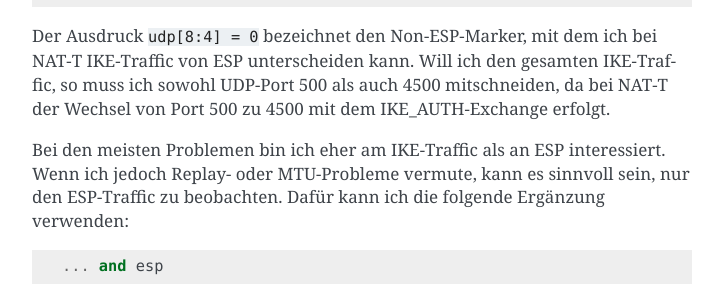
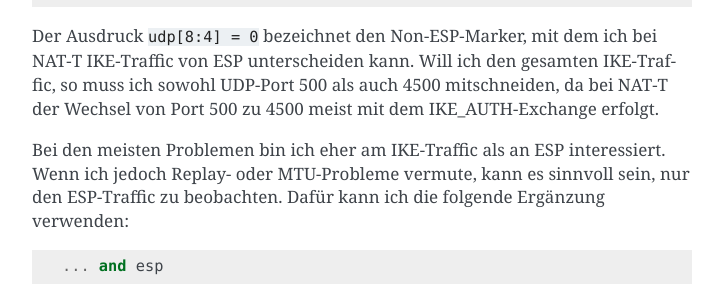
Before and after one commit to matwei-books/Fehlersuche-bei-IPsec-VPN-mit-IKEv2, a Sphinx documentation site: the page built from source/grundlagen/paketmitschnitt.rst, in a window 1280 px wide and 900 px high, scrolled down 6020 px. Shown: the part 236-527 px from the top of the window, without its empty margins (388-1111 px from the left). Built offline with Sphinx 7.4.7, drawn with Linux system fonts in a browser that asks for light colours; cross-references to code outside the pages are shown as plain code.

```diff
--- a/source/anhang/datagram-header.rst
+++ b/source/anhang/datagram-header.rst
@@ -78,7 +78,8 @@ Minor Version (4 Bits):
   müssen die Unterversion auf 0 setzen
   und in empfangenen Nachrichten ignorieren.
 
-.. index:: CREATE_CHILD_SA, Exchange
+.. index:: IKE_SA_INIT, IKE_AUTH, CREATE_CHILD_SA, INFORMATIONAL,
+   Exchange
 
 Exchange Type (1 Oktett):
   zeigt den Typ der Nachrichten an.
@@ -156,8 +157,6 @@ sind mit Payload die Nutzdaten gemeint,
 die zwischen zwei Partnern mit einem Protokoll übertragen werden.
 Daher ist es wichtig den Kontext zu beachten,
 in dem dieser Begriff verwendet wird.
-
-.. index:: IKE-Payload
 
 Jede IKE-Payload beginnt mit einem generischen Header wie in
 :numref:`ipsec-ike-datagram-gph` dessen Felder ich nachfolgend
--- a/source/grundlagen/paketmitschnitt.rst
+++ b/source/grundlagen/paketmitschnitt.rst
@@ -321,10 +321,11 @@ NAT-Traversal verwendet wird, wird es komplizierter::
 .. index:: Non-ESP-Marker
 
 Der Ausdruck ``udp[8:4] = 0`` bezeichnet den Non-ESP-Marker, mit dem ich bei
-NAT-T IKE-Traffic von ESP unterscheiden kann. Will ich den
-gesamten IKE-Traffic, so muss ich sowohl UDP-Port 500 als auch 4500
-mitschneiden, da bei NAT-T der Wechsel von Port 500 zu 4500 mit dem
-IKE_AUTH-Exchange erfolgt.
+NAT-T IKE-Traffic von ESP unterscheiden kann.
+Will ich den gesamten IKE-Traffic,
+so muss ich sowohl UDP-Port 500 als auch 4500 mitschneiden,
+da bei NAT-T der Wechsel von Port 500 zu 4500
+meist mit dem IKE_AUTH-Exchange erfolgt.
 
 Bei den meisten Problemen
 bin ich eher am IKE-Traffic als an ESP interessiert.
```
Also changed, not shown: source/fehler/ursachen.rst (+6 -3 lines), source/ikev2/nachrichten.rst (+11 -0 lines).
